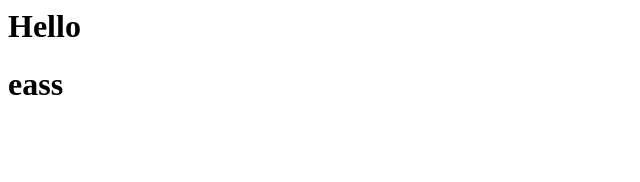
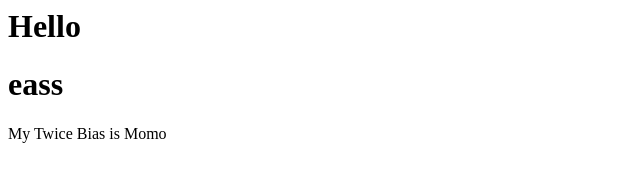
Before and after one commit to Baeduh/Testing-git, a plain HTML site: page index.html in a window 1280 px wide. Shown: the whole page, without its empty margins (0-640 px from the left). Drawn offline with Linux system fonts and the light colour scheme.

Commit message:
Added a Twice bias

```diff
--- a/index.html
+++ b/index.html
@@ -8,5 +8,6 @@
 <body>
     <h1>Hello</h1>
     <h1>eass</h1>
+    <p>My Twice Bias is Momo</p>
 </body>
 </html>
```
